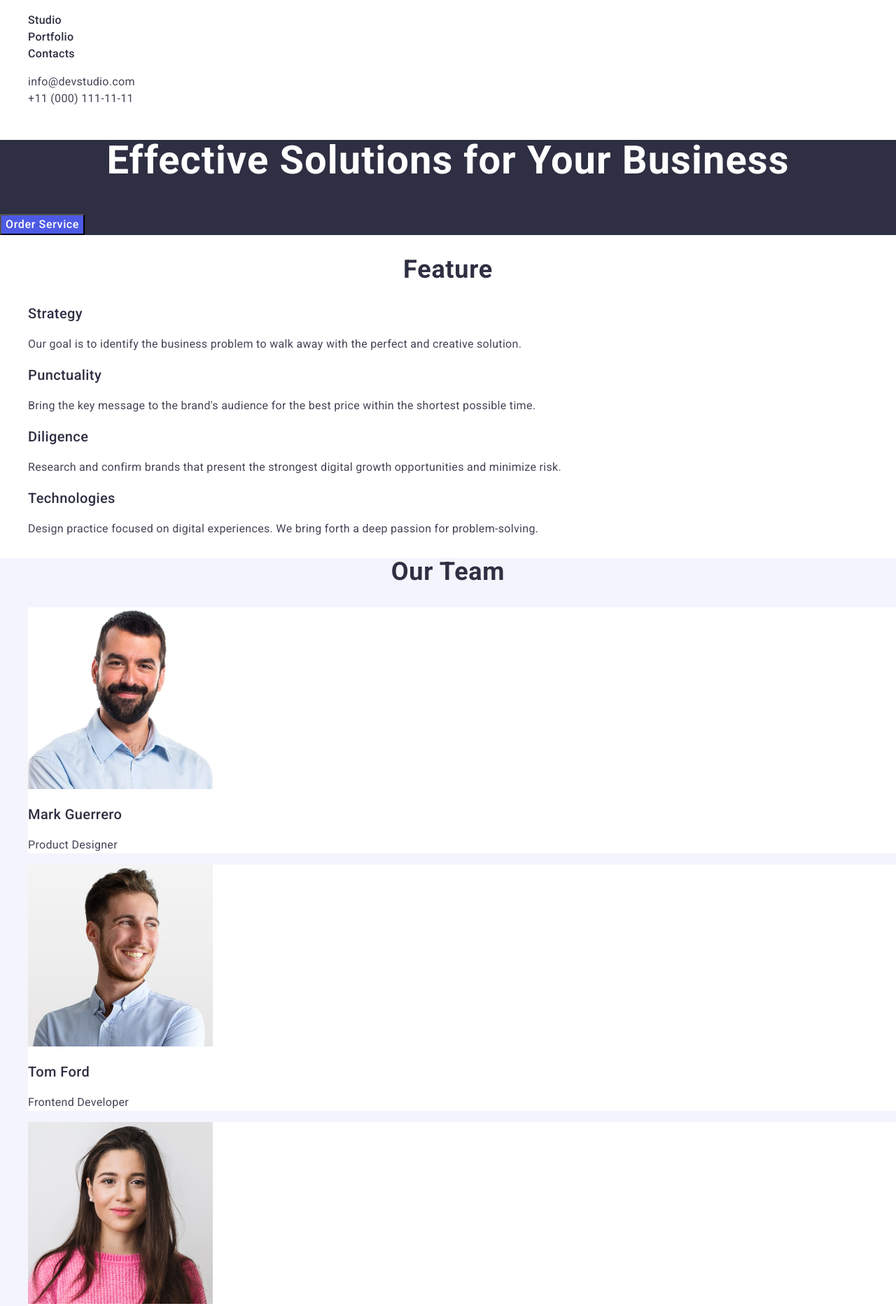
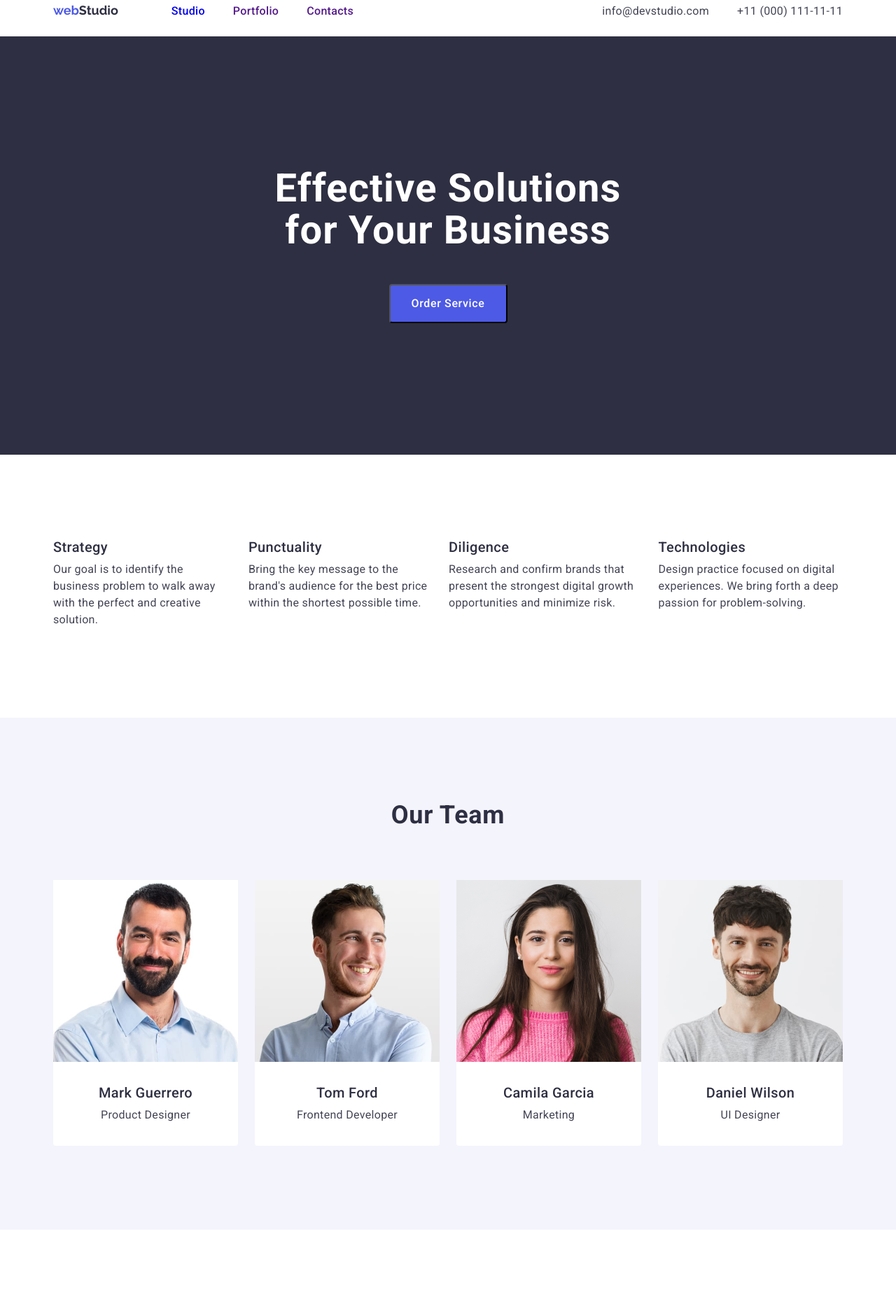
Before and after one commit to YanaShumylo/goit-markup-hw-03, a plain HTML site: page index.html in a window 1280 px wide. Shown: the part 20-1887 px from the top of the page at 70% size. Drawn offline with nearby package versions, Linux system fonts and the light colour scheme.

Commit message:
update css

```diff
--- a/css/styles.css
+++ b/css/styles.css
@@ -1,10 +1,37 @@
 .body {font-family: 'Roboto', sans-serif;
 color: #434455;
-background-color: #ffffff;}
+background-color: #ffffff;
+ }
 
-ul {list-style-type: none;}
+h1, h2, h3, h4, h5, h6, p {
+margin: 0;}
+
+ul {list-style-type: none;
+margin: 0;
+padding-left: 0;}
+
+img {display: block;}
 
 a {text-decoration: none;}
+
+.header
+{padding-top: 24px;
+padding-bottom: 24px;
+}
+
+.container {
+width: 1158px;
+padding: 0 15px;
+margin: 0 auto;}
+
+.header-nav {
+display: flex;
+justify-content: space-between;
+flex-wrap: nowrap;
+align-items: center;
+}
+
+.nav {display: flex;}
 
 .logo {
 font-family: "Raleway", sans-serif;
@@ -12,41 +39,92 @@ color:#4d5ae5;
 font-weight: 700;
 font-size: 18px;
 line-height: 1.17;
-letter-spacing: 0.03em;
-text-transform: uppercase;}
+margin-right: 76px;
+}
 .span-logo {color: #2e2f42;}
 
-.menu-nav a {font-weight: 500;
+.menu-nav {font-weight: 500;
 font-size: 16px;
 line-height: 1.5;
 letter-spacing: 0.02em;
-color: #2e2f42;}
+color: #2e2f42;
+display: flex;
+gap: 40px;
+}
+
 .link-nav:hover {color: #404bbf;}
 .link-nav:focus {color: #404bbf;}
 
-.address {font-style: normal;}
+.address-link {font-style: normal;
+display: flex;
+gap: 40px;
+margin-left: auto;
+}
+
 .link-address {
 font-size: 16px;
 line-height: 1.5;
 letter-spacing: 0.02em;
-color: #434455;}
+color: #434455;
+}
 .link-address:hover {color: #404BBF;}
 .link-address:focus {color: #404BBF;}
 
-.section {background-color: #2e2f42;}
-.title {font-size: 56px;
-font-weight: bold;
+.section {background-color: #2e2f42;
+    padding-top: 188px;
+    padding-bottom: 188px;
+}
+
+.title {
+font-weight: 700;
+font-size: 56px;
 line-height: 1.07;
 letter-spacing: 0.02em;
 text-align: center;
-color: #fff;}
+color: #fff;
+max-width: 496px;
+margin: 0 auto;
+margin-bottom: 46px;
+}
+
 .button { font-weight: 500;
 font-size: 16px;
 line-height: 1.5;
 letter-spacing: 0.04em;
-background-color: #4D5AE5; cursor: pointer; color: #ffffff;}
+background-color: #4D5AE5;
+cursor: pointer; color: #ffffff;
+width: 169px;
+height: 56px;
+display: block;
+text-align: center;
+margin:  0 auto;
+border-radius: 4px;
+}
 .button:hover, .button:focus {background-color: #404BBF;}
 
+.list-feature {padding-top: 120px;
+padding-bottom: 120px;}
+
+.visually-hidden {
+  position: absolute;
+  width: 1px;
+  height: 1px;
+  margin: -1px;
+  border: 0;
+  padding: 0;
+  white-space: nowrap;
+  clip-path: inset(100%);
+  clip: rect(0 0 0 0);
+  overflow: hidden;}
+
+.list-feature {
+  display: flex;
+  gap: 24px;
+}
+.feature-item {
+width: calc (( 100 % - 72 px ) / 4);
+
+}
 
 .title-feature {font-weight: bold;
 font-size: 36px;
@@ -63,6 +141,7 @@ font-size: 20px;
 line-height: 1.2;
 letter-spacing: 0.02em;
 color: #2e2f42;
+margin-bottom: 8px;
 }
 
 .text {
@@ -72,6 +151,12 @@ line-height: 1.5;
 letter-spacing: 0.02em;
 color: #434455;}
 
+.ourteam {
+background-color: #F4F4FD;
+padding-top: 120px;
+padding-bottom: 120px;
+}
+
 .title-our-team {font-weight: bold;
 font-size: 36px;
 line-height: 1.11;
@@ -79,16 +164,35 @@ letter-spacing: 0.02em;
 text-align: center;
 text-transform: capitalize;
 color: #2e2f42;
+margin-bottom: 72px;
 }
+
+.ourteam-list {
+  display: flex;
+  gap: 24px;
+}
+
 .name {font-weight: 500;
 font-weight: medium;
 font-size: 20px;
 line-height: 1.2;
 letter-spacing: 0.02em;
 color: #2e2f42;
+margin-bottom: 8px;
 }
-.ourteam {background-color: #F4F4FD;}
-.team-card {background-color: #FFFFFF;}
+
+.team-card {background-color: #FFFFFF;
+width: calc (( 100 % - 72 px ) / 4);
+ border-bottom-right-radius: 4px;
+border-bottom-left-radius: 4px;}
+
+.name-text {padding: 32px 16px;
+text-align: center;
+}
+
+.portfolio {
+padding-top: 120px;
+padding-bottom: 120px;}
 
 .title-portfolio {font-weight: bold;
 font-size: 36px;
@@ -97,21 +201,47 @@ letter-spacing: 0.02em;
 text-align: center;
 text-transform: capitalize;
 color: #2e2f42;
+margin-bottom: 72px;
 }
-.project {font-weight: 500;
+.portfolio-list {
+  display: flex;
+  flex-wrap: wrap;
+  gap: 48px 24px;
+}
+.portfolio-item {
+width: calc (( 100 % - 72 px ) / 4);
+}
+
+.project-text {
+padding-top: 32px;
+padding-bottom: 32px;
+padding-left: 16px;
+border: 1px solid #e7e9fc;
+}
+
+.project {fontproject-text-weight: 500;
 font-weight: medium;
 font-size: 20px;
 line-height: 1.2;
 letter-spacing: 0.02em;
 color: #2e2f42;
+margin-bottom: 8px;
 }
 
-.footer {background: #2e2f42;}
+.footer {background: #2e2f42;
+padding-top: 100px;
+padding-bottom: 100px;}
+
+.logo-text {
+max-width: 264px;
+height: 112px;}
+
 .footer-text {
 font-weight: 400;
 font-size: 16px;
 line-height: 1.5;
 letter-spacing: 0.02em;
 color: #f4f4fd;
+margin-top: 16px;
 }
 .footer-span-logo {color: #f4f4fd;}
--- a/index.html
+++ b/index.html
@@ -9,14 +9,16 @@
     <link href="https://fonts.googleapis.com/css2?family=Raleway:wght@700&family=Roboto:wght@400;500;700&display=swap" rel="stylesheet">
     <link rel="stylesheet" href="https://cdnjs.cloudflare.com/ajax/libs/modern-normalize/3.0.1/modern-normalize.min.css"/>
     <link rel="stylesheet" href="https://cdnjs.cloudflare.com/ajax/libs/modern-normalize/3.0.1/modern-normalize.css"/>
+    <link rel="stylesheet" href="https://cdnjs.cloudflare.com/ajax/libs/modern-normalize/3.0.1/modern-normalize.min.css" integrity="sha512-q6WgHqiHlKyOqslT/lgBgodhd03Wp4BEqKeW6nNtlOY4quzyG3VoQKFrieaCeSnuVseNKRGpGeDU3qPmabCANg==" crossorigin="anonymous" referrerpolicy="no-referrer" />
     <link rel="stylesheet" href="./css/styles.css"/>
 </head>
 
 <body class="body">
 
-  <header>
+  <header class="header">
+    <div class="container header-nav">
         <!-- меню навігації-->
-    <nav>
+      <nav class="nav">
       <a class="logo" href="./index.html">web<span class="span-logo">Studio</span> </a>
         <ul class="menu-nav">
             <li> <a class="link-nav" href="./index.html">Studio</a> </li>
@@ -24,129 +26,160 @@
             <li> <a class="link-nav" href=""> Contacts</a> </li>
         </ul>
     </nav>
-
-    <address class="address">
-    <ul>
+    <address >
+    <ul class="address-link">
       <li> <a class="link-address" href="mailto:info@devstudio.com">info@devstudio.com</a> </li>
       <li> <a class="link-address" href="tel:+110001111111">+11 (000) 111-11-11</a> </li>
     </ul>
     </address>
+    </div>
+    </div>
   </header>
 
   <main>
     <section class="section">
+    <div class="container">
           <h1 class="title">Effective Solutions for Your Business</h1>
       <button class="button" type="button"> Order Service</button>
+    </div>
     </section>
 
-    <section class="section-feature">
-  <h2 class="title-feature">Feature</h2>
-  <ul>
-    <li>
+    <section class="feature">
+      <div class="container">
+    <h2 class="title-feature visually-hidden">Feature</h2>
+  <ul class="list-feature">
+    <li class="feature-item">
     <h3 class="feature">Strategy</h3>
     <p class="text">Our goal is to identify the business problem to walk away with the perfect and creative solution.
     </p>
     </li>
 
-    <li>
+     <li class="feature-item">
     <h3 class="feature">Punctuality</h3>
     <p class="text">Bring the key message to the brand's audience for the best price within the shortest possible time.
     </p>
     </li>
 
-    <li>
+     <li class="feature-item">
     <h3 class="feature">Diligence</h3>
     <p class="text">Research and confirm brands that present the strongest digital growth opportunities and minimize risk.
     </p>
     </li>
 
-    <li>
+     <li class="feature-item">
     <h3 class="feature">Technologies</h3>
     <p class="text">Design practice focused on digital experiences. We bring forth a deep passion for problem-solving.
     </p>
     </li>
   </ul>
+  </div>
     </section>
 
 <!--команда з фотографіями -->
 
 <section class="ourteam">
+  <div class="container">
 <h2 class="title-our-team">Our Team</h2>
-<ul>
+<ul class="ourteam-list">
     <li class="team-card">
-      <img src="./images/img-3.jpg" alt="mark" width="264" height="260"/>
+      <img  src="./images/img-3.jpg" alt="mark" width="264" height="260"/>
+      <div class="name-text">
       <h3 class="name">Mark Guerrero</h3>
       <p class="text">Product Designer</p>
+      </div>
     </li>
 
     <li class="team-card">
-      <img src="./images/img-2.jpg" alt="tom" width="264" height="260"/>
+      <img  src="./images/img-2.jpg" alt="tom" width="264" height="260"/>
+      <div class="name-text">
         <h3 class="name">Tom Ford</h3>
         <p class="text">Frontend Developer</p>
+      </div>
       </li>
 
     <li class="team-card">
-      <img src="./images/img-1.jpg" alt="camila" width="264" height="260"/>
+      <img  src="./images/img-1.jpg" alt="camila" width="264" height="260"/>
+    <div class="name-text">
       <h3 class="name">Camila Garcia</h3>
       <p class="text">Marketing</p>
+    </div>
     </li>
 
     <li class="team-card">
-      <img src="./images/img.jpg" alt="daniel" width="264" height="260"/>
+      <img  src="./images/img.jpg" alt="daniel" width="264" height="260"/>
+    <div class="name-text">
       <h3 class="name">Daniel Wilson</h3>
       <p class="text">UI Designer</p>
+    </div>
     </li>
  </ul>
+ </div>
 </section>
 
 <section class="portfolio">
-  <h2 class="title-portfolio">Our Portfolio</h2>
-  <ul>
-    <li>
+  <div class="container">
+  <h2 class="title-portfolio">Our Portfolio </h2>
+  <ul class="portfolio-list">
+    <li class="portfolio-item">
       <img src="./images/bankapp.jpg" alt="banking-app" width="360" height="300"/>
+      <div class="project-text">
       <h3 class="project">Banking App</h3>
       <p class="text">App</p>
+      </div>
     </li>
 
-    <li>
+    <li class="portfolio-item">
       <img src="./images/phone-with-qr-code.jpg" alt="phone" width="360" height="300"/>
+      <div class="project-text">
       <h3 class="project">Cashless Payment</h3>
       <p class="text">Marketing</p>
+      </div>
     </li>
 
-    <li>
+    <li class="portfolio-item">
       <img src="./images/laptop.jpg" alt="laptop" width="360" height="300"/>
+      <div class="project-text">
       <h3 class="project">Meditation App</h3>
       <p class="text">App</p>
+    </div>
     </li>
 
-    <li>
+    <li class="portfolio-item">
       <img src="./images/taxi.jpg" alt="taxi" width="360" height="300"/>
+      <div class="project-text">
       <h3 class="project">Taxi Service</h3>
       <p class="text">Marketing</p>
+      </div>
     </li>
 
-    <li>
+    <li class="portfolio-item">
       <img src="./images/phone-screen-moon.jpg" alt="screen-moon" width="360" height="300"/>
+      <div class="project-text">
       <h3 class="project">Screen Illustrations</h3>
       <p class="text">Design</p>
+      </div>
     </li>
 
-    <li>
+    <li class="portfolio-item">
       <img src="./images/girl.jpg" alt="girl" width="360" height="300"/>
+      <div class="project-text">
       <h3 class="project">Online Courses</h3>
       <p class="text">Marketing</p>
+      </div>
     </li>
   </ul>
+  </div>
 </section>
-
 </main>
 
   <footer class="footer">
+     <div class="container">
+      <div class="logo-text">
     <a class="logo" href="./index.html">web<span class="footer-span-logo">Studio</span> </a>
     <p class="footer-text">Increase the flow of customers and sales for your business with digital marketing & growth solutions.
     </p>
+    </div>
+    </div>
   </footer>
-
   </body>
 </html>
```
Lines whose indentation alone changed are shown as unchanged.
